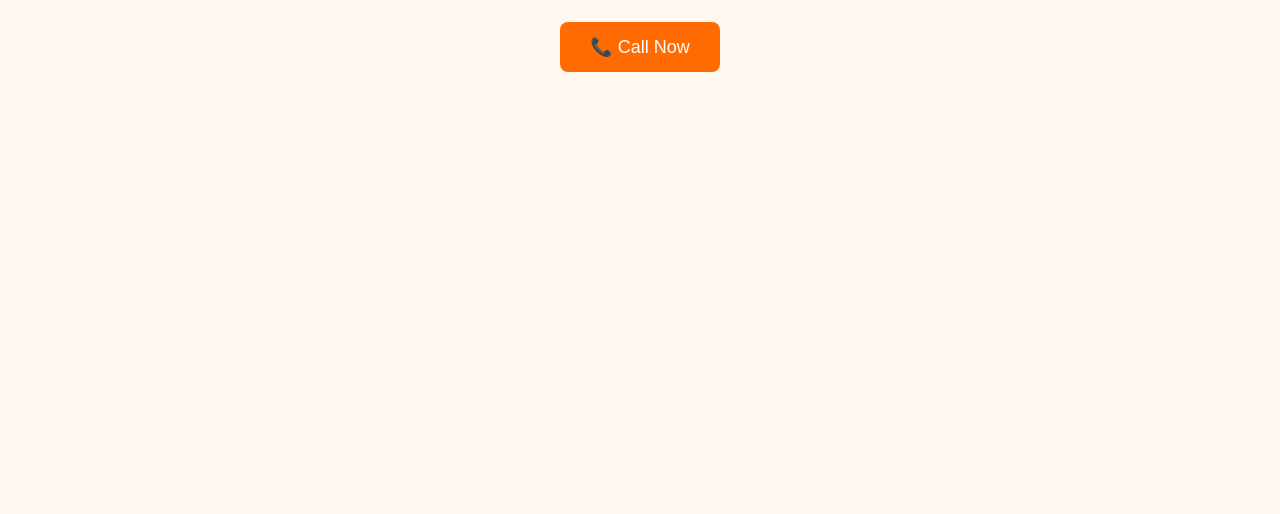
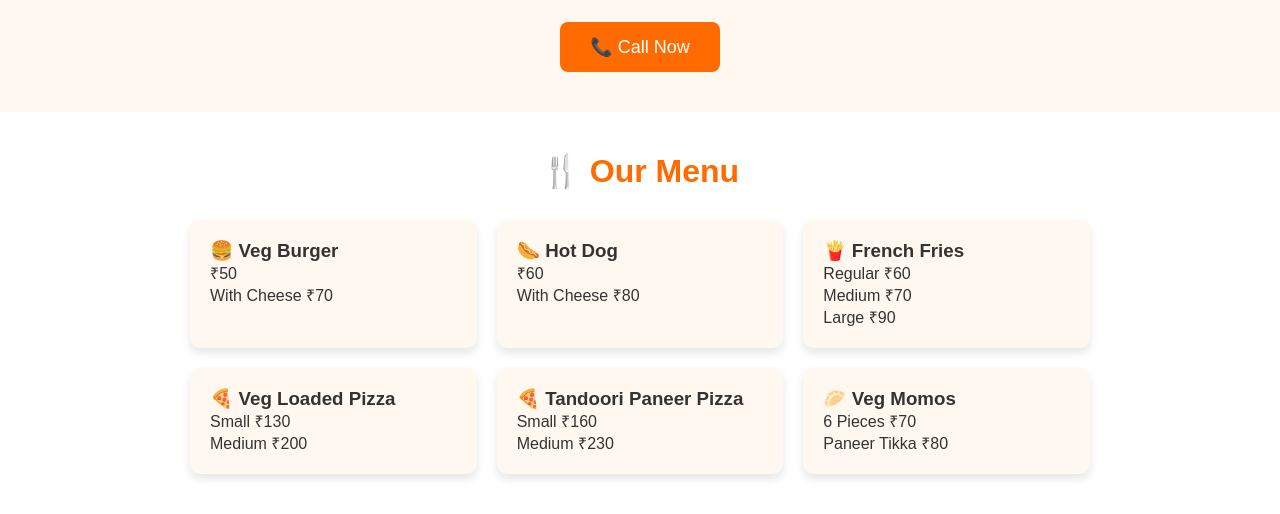
Before and after one commit to rishufastfood-ai/22karfoodzone, a plain HTML site: page index.html in a window 1280 px wide. Shown: the part 685-1199 px from the top of the page. Before the commit the page ends 800 px from the top, so only its background shows below. Drawn offline with Linux system fonts and the light colour scheme.

Commit message:
Add menu section with food items and prices

```diff
--- a/index.html
+++ b/index.html
@@ -88,3 +88,50 @@ made fresh for every customer.
 </a>
 
 </section>
+
+    <section style="padding:40px 20px;background:#fff;">
+<h2 style="text-align:center;color:#ff6b00;font-size:32px;">
+🍴 Our Menu
+</h2>
+
+<div style="max-width:900px;margin:auto;display:grid;grid-template-columns:repeat(auto-fit,minmax(250px,1fr));gap:20px;margin-top:30px;">
+
+<div style="background:#fff8f0;padding:20px;border-radius:10px;box-shadow:0 5px 10px rgba(0,0,0,.1);">
+<h3>🍔 Veg Burger</h3>
+<p>₹50</p>
+<p>With Cheese ₹70</p>
+</div>
+
+<div style="background:#fff8f0;padding:20px;border-radius:10px;box-shadow:0 5px 10px rgba(0,0,0,.1);">
+<h3>🌭 Hot Dog</h3>
+<p>₹60</p>
+<p>With Cheese ₹80</p>
+</div>
+
+<div style="background:#fff8f0;padding:20px;border-radius:10px;box-shadow:0 5px 10px rgba(0,0,0,.1);">
+<h3>🍟 French Fries</h3>
+<p>Regular ₹60</p>
+<p>Medium ₹70</p>
+<p>Large ₹90</p>
+</div>
+
+<div style="background:#fff8f0;padding:20px;border-radius:10px;box-shadow:0 5px 10px rgba(0,0,0,.1);">
+<h3>🍕 Veg Loaded Pizza</h3>
+<p>Small ₹130</p>
+<p>Medium ₹200</p>
+</div>
+
+<div style="background:#fff8f0;padding:20px;border-radius:10px;box-shadow:0 5px 10px rgba(0,0,0,.1);">
+<h3>🍕 Tandoori Paneer Pizza</h3>
+<p>Small ₹160</p>
+<p>Medium ₹230</p>
+</div>
+
+<div style="background:#fff8f0;padding:20px;border-radius:10px;box-shadow:0 5px 10px rgba(0,0,0,.1);">
+<h3>🥟 Veg Momos</h3>
+<p>6 Pieces ₹70</p>
+<p>Paneer Tikka ₹80</p>
+</div>
+
+</div>
+    </section>
```
